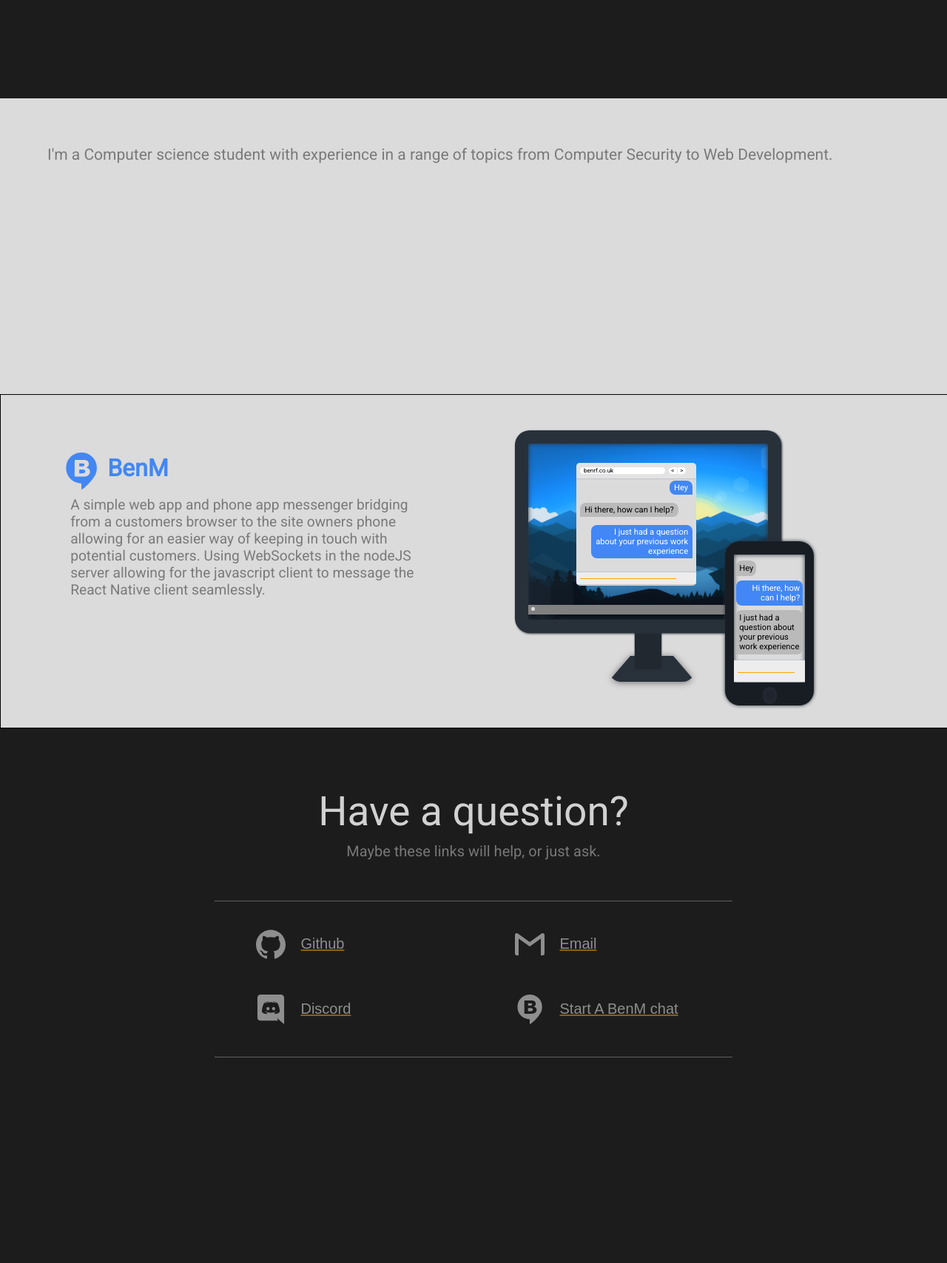
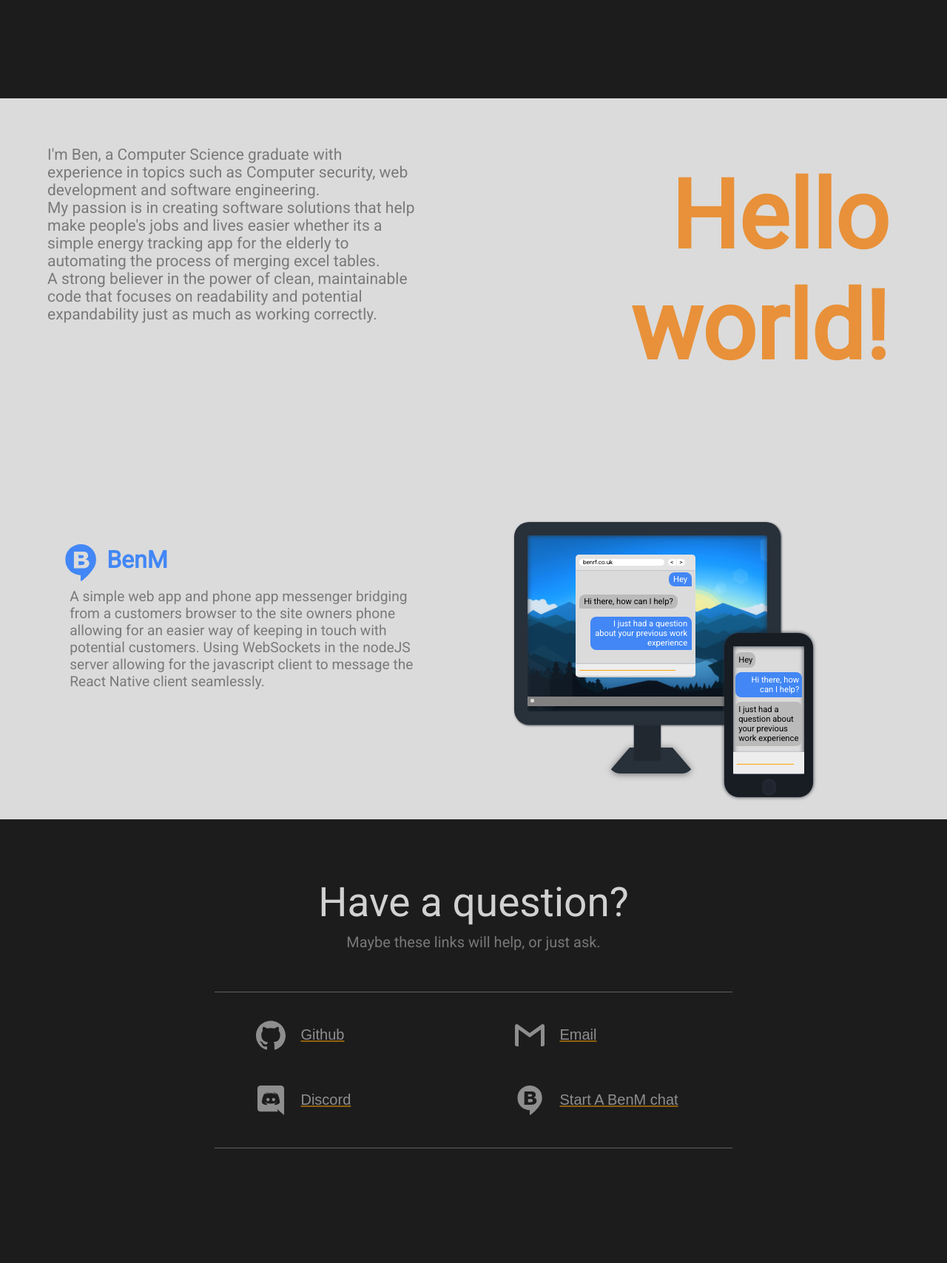
Before and after one commit to BenRF/Site, a PHP site: page /home.php in a window 1280 px wide. Shown: the part 667-2375 px from the top of the page at 74% size. Before the commit the page ends 2097 px from the top, so only its background shows below. Run offline with PHP 8.4, Linux system fonts and the light colour scheme; some web fonts are replaced.

Commit message:
Finished first version of about section

```diff
--- a/benm.php
+++ b/benm.php
@@ -79,6 +79,7 @@
             color: #424242;
         }
         .btn {
+          cursor: pointer;
           position: relative;
           display: block;
           margin: 24px auto;
--- a/home.php
+++ b/home.php
@@ -27,10 +27,10 @@
 	</head>
 	<body id="b" onload="start()">
 		<div id="header" class="header attached">
-			<a href="javascript:void(0)" onclick="sTo(0)"> <p id="t1" class="title attachedT">Ben Ramsay Foster</p> </a>
-			<a href="javascript:void(0)" onclick="sTo(3)"> <p id="t2" class="header c attachedH">Contact</p> </a>
-			<a href="javascript:void(0)" onclick="sTo(2)"> <p id="t3" class="header p attachedH">Projects</p> </a>
-			<a href="javascript:void(0)" onclick="sTo(1)"> <p id="t4" class="header a attachedH">About</p> </a>
+			<p id="t1" onclick="sTo(0)" class="title attachedT">Ben Ramsay Foster</p>
+			<p id="t2" onclick="sTo(3)" class="header c attachedH">Contact</p>
+			<p id="t3" onclick="sTo(2)" class="header p attachedH">Projects</p>
+			<p id="t4" onclick="sTo(1)" class="header a attachedH">About</p>
 			<div id="scroll" class="scroll underTitle"></div>
 		</div>
 		<div id="main" class="typingLock">
@@ -40,12 +40,19 @@
 		<div class="aboutLock">
 			<div class="about">
 				<p class="about">
-					I'm a Computer science student with experience in a range of topics
-					from Computer Security to Web Development.
+					I'm Ben, a Computer Science graduate with experience in topics
+					such as Computer security, web development and software engineering.<br/>
+					My passion is in creating software solutions that help make people's jobs and lives easier whether its
+					a simple energy tracking app for the elderly to automating the process of merging excel tables.
+					<br/>
+					A strong believer in the power of clean, maintainable code that focuses on readability and
+					potential expandability just as much as working correctly.
 				</p>
+				<p class="aboutTitle">Hello world!</p>
 			</div>
 		</div>
 		<div id="projects" class="projectLock">
+			<!-- <p class="projectsTitle">Previous work</p> -->
 			<div class="projectList">
 				<?php
 					include("./projects/BenM/benm.php");
--- a/styles.css
+++ b/styles.css
@@ -18,7 +18,7 @@ div.header {
 	width: 100%;
 	font-family: 'Fira Sans', sans-serif;
 	z-index : 1;
-	height: 30px;
+	height: 40px;
 	box-shadow: 0px 0px 0px 0px transparent;
 }
 div.attached {
@@ -28,7 +28,7 @@ div.detached {
 	color: #121212 !important;
 	background-color: rgba(219, 219, 219,0.6);
 	box-shadow: 0px 0px 10px 45px rgba(219, 219, 219,0.6);
-	transition: 0.2s;
+	transition: 2.5s;
 }
 div.scroll {
 	border-style: solid;
@@ -75,12 +75,12 @@ div.aboutLock {
 	top: 100%;
 	left: 0%;
 	width: 100%;
-	height: 400px;
+	height: 525px;
 	background: #dbdbdb;
 }
 div.about {
 	position: absolute;
-	height: 100%;
+	height: auto;
 	width: 90%;
 	padding: 5%;
 }
@@ -90,7 +90,6 @@ div.projectLock {
 	float: left;
 	background: #dbdbdb;
 	position: relative;
-	border: 1px solid black;
 }
 div.projectList {
 	width: 95%;
@@ -122,6 +121,16 @@ p.projectTitle {
 	top: 10px;
 	left: 100px;
 	font-size: 2em
+}
+p.projectsTitle {
+	font-weight: bold;
+	text-decoration: underline;
+	text-decoration-color: #e8913a;
+	color: #7a7a7a;
+	width: 100%;
+	text-align: center;
+	font-size: 3vw;
+	margin: 0px;
 }
 p.projectDescription {
 	color: #7a7a7a;
@@ -204,6 +213,7 @@ p.detail {
 	font-weight: bold;
 }
 p.header {
+	cursor: pointer;
 	color: #7a7a7a;
 	transition: 0.75s;
 	font-size: 20px;
@@ -241,6 +251,7 @@ p.header:hover {
 	color: #c99149 !important;
 }
 p.title {
+	cursor: pointer;
 	transition: 0.25s;
 	color: #7a7a7a;
 	top: 10px;
@@ -261,7 +272,19 @@ p.about {
 	color: #7a7a7a;
 	font-size: 21px;
 	margin: 0px;
-	width: 100%;
+	width: 60%;
+	max-width: 500px;
+	text-align: left;
+	float: left;
+}
+p.aboutTitle {
+	color: #e8913a;
+	font-size: 10vw;
+	font-weight: bold;
+	text-align: right;
+	margin: auto;
+	margin-top: 20px;
+	margin-right: 15px;
 }
 b.highlight {
 	color: #c99149;
```
Also changed, not shown: projects/BenM/benm(old).php (deleted, +0 -63 lines).
